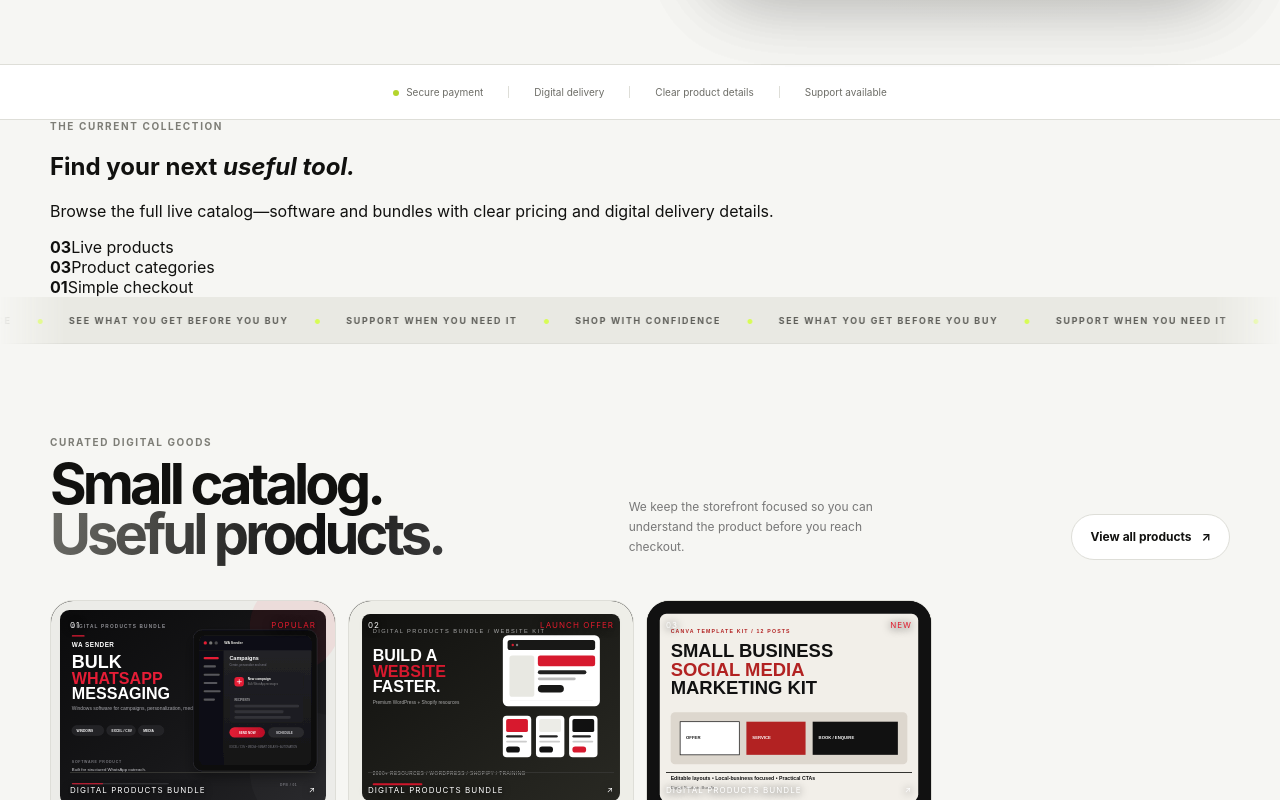
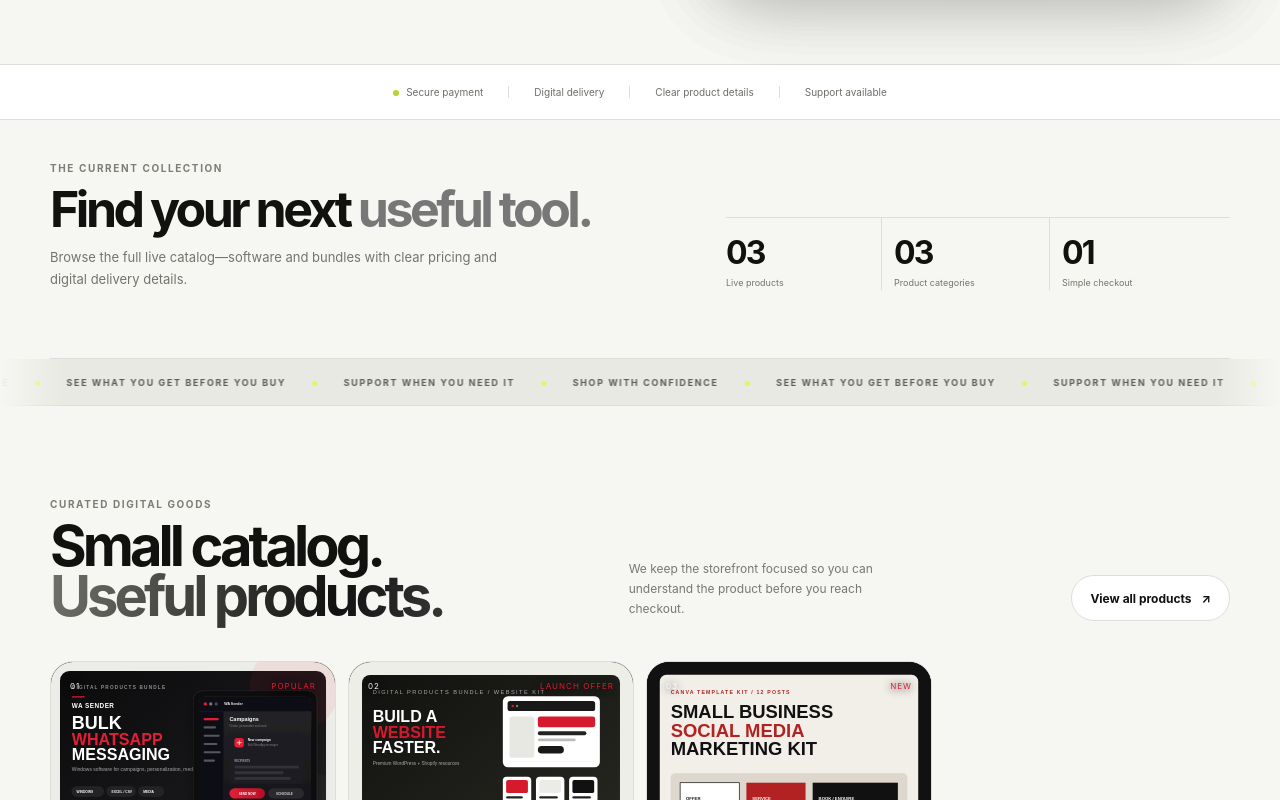
Before and after one commit to rohit-kumar-seo-repo/digital_products_bundle, a Next.js app: page / in a window 1280 px wide. Shown: the part 780-1580 px from the top of the page. Built offline with nearby package versions, Linux system fonts and the light colour scheme.

Commit message:
Style live catalog overview section

```diff
--- a/app/store-improvements.css
+++ b/app/store-improvements.css
@@ -37,3 +37,17 @@
 ::selection{background:#d7fc55;color:#111}
 @media(prefers-reduced-motion:reduce){*,*::before,*::after{scroll-behavior:auto!important;animation-duration:.01ms!important;animation-iteration-count:1!important;transition-duration:.01ms!important;}}
 @media(max-width:560px){.marqueeTrack,.trustMarqueeTrack{animation-duration:44s}.productVisual::after{display:none}}
+
+
+/* Live catalog section added to the homepage */
+.catalogPulse{display:grid;grid-template-columns:1.1fr .9fr;gap:60px;align-items:end;padding-top:42px;padding-bottom:68px;border-bottom:1px solid var(--line)}
+.catalogPulseIntro h2{font-size:clamp(32px,4vw,50px);letter-spacing:-.07em;line-height:.95;margin:12px 0}
+.catalogPulseIntro h2 em{font-style:normal;color:#777}
+.catalogPulseIntro p{max-width:460px;font-size:13px;line-height:1.7;color:var(--muted);margin:0}
+.catalogPulseStats{display:grid;grid-template-columns:repeat(3,1fr);border-top:1px solid var(--line)}
+.catalogPulseStats>div{padding:15px 12px 0 0;border-right:1px solid var(--line);margin-right:12px}
+.catalogPulseStats>div:last-child{border:0;margin:0}
+.catalogPulseStats strong,.catalogPulseStats span{display:block}
+.catalogPulseStats strong{font-size:32px;letter-spacing:-.06em}
+.catalogPulseStats span{font-size:9px;line-height:1.5;color:var(--muted);margin-top:4px}
+@media(max-width:760px){.catalogPulse{grid-template-columns:1fr;gap:25px;padding-top:35px;padding-bottom:45px}.catalogPulseStats strong{font-size:27px}}
```
